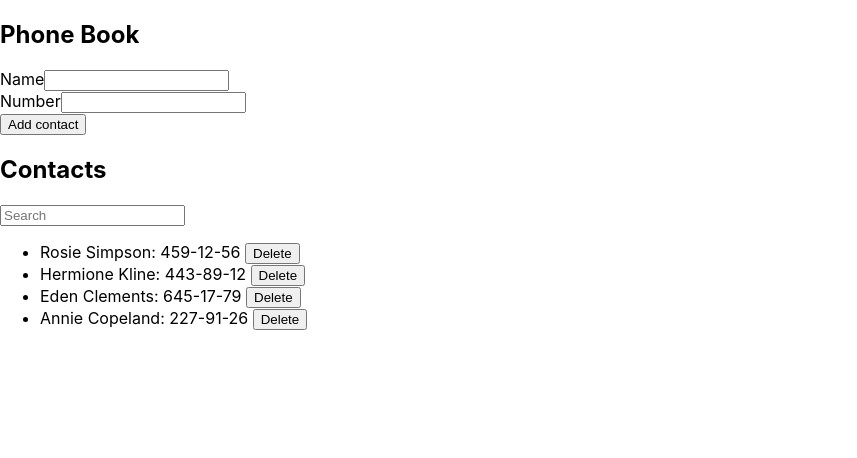
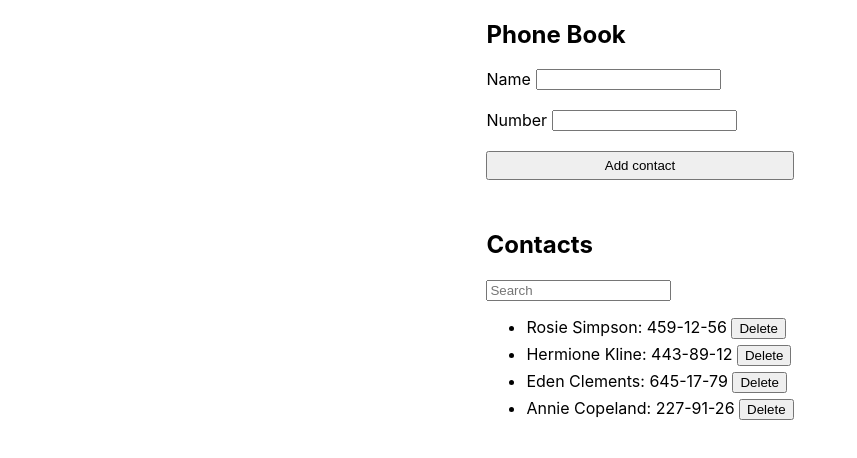
Before and after one commit to dmstepanuik/goit-react-hw-02-phonebook, a React (Create React App) app: page / in a window 1280 px wide. Shown: the top 458 px of the page, without its empty margins (0-857 px from the left). Built offline with nearby package versions, Linux system fonts and the light colour scheme.

Commit message:
task complete

```diff
--- a/src/components/App.jsx
+++ b/src/components/App.jsx
@@ -4,6 +4,7 @@ import Section from './Section/Section';
 import Form from './Form/Form';
 import SearchForm from './SearchForm/SearchForm';
 import ContactList from './ContactList/ContactList';
+import s from './App.module.css';
 
 export class App extends Component {
   state = {
@@ -47,7 +48,7 @@ export class App extends Component {
     const filteredContacts = this.getFilteredContacts();
 
     return (
-      <div>
+      <div className={s.container}>
         <Section title="Phone Book">
           <Form getValue={addContact} />
         </Section>
--- /dev/null
+++ b/src/components/App.module.css
@@ -0,0 +1,7 @@
+.container {
+  display: flex;
+  flex-direction: column;
+  gap: 30px;
+  width: fit-content;
+  margin: 0 auto;
+}
--- a/src/components/ContactList/ContactItem/ContactItem.jsx
+++ b/src/components/ContactList/ContactItem/ContactItem.jsx
@@ -1,8 +1,12 @@
 import PT from 'prop-types';
+import s from './ContactItem.module.css';
 export default function ContactItem({ id, name, number, onDelete }) {
   return (
     <li>
-      {name}: {number} <button onClick={() => onDelete(id)}>Delete</button>
+      {name}: {number}{' '}
+      <button className={s.btn} onClick={() => onDelete(id)}>
+        Delete
+      </button>
     </li>
   );
 }
--- /dev/null
+++ b/src/components/ContactList/ContactItem/ContactItem.module.css
@@ -0,0 +1,3 @@
+.btn {
+  cursor: pointer;
+}
--- a/src/components/ContactList/ContactList.jsx
+++ b/src/components/ContactList/ContactList.jsx
@@ -1,9 +1,10 @@
 import PT from 'prop-types';
 import ContactItem from './ContactItem/ContactItem';
+import s from './ContactList.module.css';
 
 export default function ContactList({ contacts, deleteContact }) {
   return (
-    <ul>
+    <ul className={s.list}>
       {contacts.map(({ name, id, number }) => (
         <ContactItem
           key={id}
--- /dev/null
+++ b/src/components/ContactList/ContactList.module.css
@@ -0,0 +1,5 @@
+.list {
+  display: flex;
+  flex-direction: column;
+  gap: 5px;
+}
--- a/src/components/Form/Form.jsx
+++ b/src/components/Form/Form.jsx
@@ -1,4 +1,5 @@
 import PT from 'prop-types';
+import s from './Form.module.css';
 export default function Form({ getValue }) {
   const onSubmit = e => {
     e.preventDefault();
@@ -12,9 +13,9 @@ export default function Form({ getValue }) {
     form.reset();
   };
   return (
-    <form onSubmit={onSubmit}>
+    <form className={s.form} onSubmit={onSubmit}>
       <div>
-        <label>
+        <label className={s.label}>
           Name
           <input
             type="text"
@@ -26,7 +27,7 @@ export default function Form({ getValue }) {
         </label>
       </div>
       <div>
-        <label>
+        <label className={s.label}>
           Number
           <input
             type="tel"
@@ -37,7 +38,9 @@ export default function Form({ getValue }) {
           />
         </label>
       </div>
-      <button type="submit">Add contact</button>
+      <button className={s.btn} type="submit">
+        Add contact
+      </button>
     </form>
   );
 }
--- /dev/null
+++ b/src/components/Form/Form.module.css
@@ -0,0 +1,13 @@
+.form {
+  display: flex;
+  flex-direction: column;
+  gap: 20px;
+}
+.label {
+  display: flex;
+  gap: 5px;
+}
+.btn {
+  padding: 5px 15px;
+  cursor: pointer;
+}
```
